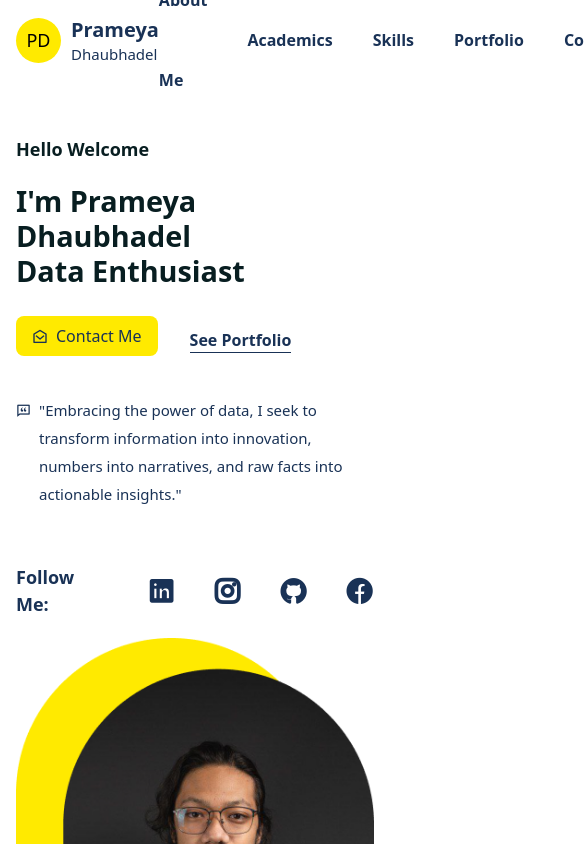
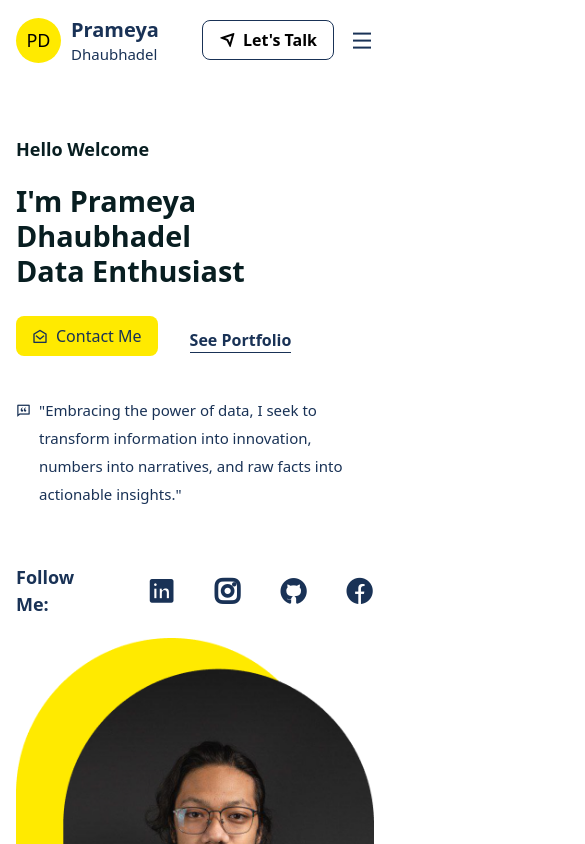
Before and after one commit to PrameyaDhdl/Portfolio, a React (Create React App) app in the folder portfolio/: page / in a window 390 px wide. Shown: the top 844 px of the page, 585 px wide, since content can reach past the window. Built offline with nearby package versions, Linux system fonts and the light colour scheme.

Commit message:
making navbar responsive

```diff
--- a/portfolio/src/Components/Navbar/Navbar.jsx
+++ b/portfolio/src/Components/Navbar/Navbar.jsx
@@ -1,9 +1,23 @@
-import React, { useRef, useEffect } from "react";
+import React, { useRef, useEffect, useState } from "react";
+
+const NavItem = ({ text, href, onClick }) => (
+  <li>
+    <a
+      onClick={onClick}
+      className="text-smallTextColor font-[600]"
+      href={href}
+    >
+      {text}
+    </a>
+  </li>
+);
 
 const Navbar = () => {
   const headerRef = useRef(null);
+  const [nav, setNav] = useState(false);
 
   const stickyHeaderFunc = () => {
+    if (headerRef.current) {
       window.addEventListener("scroll", () => {
         if (
           document.body.scrollTop > 80 ||
@@ -14,6 +28,7 @@ const Navbar = () => {
           headerRef.current.classList.remove("sticky_header");
         }
       });
+    }
   };
 
   useEffect(() => {
@@ -25,26 +40,35 @@ const Navbar = () => {
     };
   }, []);
 
-  const handleClick = (e) => {
+  const handleClick = (e, target) => {
     e.preventDefault();
 
-    const targetAttr = e.target.getAttribute("href");
-    const location = document.querySelector(targetAttr);
+    const location = document.querySelector(target);
 
     if (location) {
-      // Use `scrollIntoView` for smooth scrolling
       location.scrollIntoView({ behavior: "smooth" });
+      // Close the menu by setting nav to false
+      setNav(false);
     }
   };
+
+  const navItems = [
+    { text: "About Me", href: "#about" },
+    { text: "Academics", href: "#Academics" },
+    { text: "Skills", href: "#Skills" },
+    { text: "Portfolio", href: "#portfolio" },
+    { text: "Contact", href: "#contact" },
+  ];
 
   return (
     <div
       ref={headerRef}
-      className="w-full h-[80px] sm:h-[60px] leading-[80px] sm:leading-[60px] flex items-center"
+      className={`w-full h-[80px] sm:h-[60px] ${
+        nav ? "sticky_header" : ""
+      } leading-[80px] sm:leading-[60px] flex items-center`}
     >
       <div className="container">
         <div className="flex items-center justify-between">
-          {/*=========== logo=========*/}
           <div className="flex items-center gap-[10px]">
             <span className="w-[45px] h-[45px] bg-primaryColor text-black text-[18px] font-[500] rounded-full flex items-center justify-center">
               PD
@@ -58,67 +82,49 @@ const Navbar = () => {
               </p>
             </div>
           </div>
-          {/*=========== logo end =========*/}
-          <div className="menu">
-            <ul className="flex items-center gap-10">
-              <li>
-                <a
-                  onClick={handleClick}
-                  className="text-smallTextColor font-[600]"
-                  href="#about"
-                >
-                  About Me
-                </a>
-              </li>
-              <li>
-                <a
-                  onClick={handleClick}
-                  className="text-smallTextColor font-[600]"
-                  href="#Academics"
-                >
-                  Academics
-                </a>
-              </li>
-              <li>
-                <a
-                  onClick={handleClick}
-                  className="text-smallTextColor font-[600]"
-                  href="#Skills"
-                >
-                  Skills
-                </a>
-              </li>
-              <li>
-                <a
-                  onClick={handleClick}
-                  className="text-smallTextColor font-[600]"
-                  href="#portfolio"
-                >
-                  Portfolio
-                </a>
-              </li>
-              <li>
-                <a
-                  onClick={handleClick}
-                  className="text-smallTextColor font-[600]"
-                  href="#contact"
-                >
-                  Contact
-                </a>
-              </li>
+          <div className={`menu ${nav ? "block" : "hidden"} md:flex`}>
+            <ul className="md:flex items-center gap-10 hidden">
+              {navItems.map((item, index) => (
+                <NavItem
+                  key={index}
+                  text={item.text}
+                  href={item.href}
+                  onClick={(e) => handleClick(e, item.href)}
+                />
+              ))}
             </ul>
           </div>
-          {/*========================================*/}
           <div className="flex items-center gap-4">
             <a href="https://wa.me/9840397987">
               <button className="flex items-center gap-2 text-smallTextColour font-[600] border border-solid border-smallTextColor py-1 px-4 rounded-[8px] max-h-[40px] hover:bg-smallTextColor hover:text-white hover:font-[500] ease-in duration-300">
                 <i className="ri-send-plane-line"></i> Let's Talk
               </button>
             </a>
-            <span className="text-2xl text-smallTextColor md:hidden cursor-pointer">
-              {/* Add an icon or element for mobile menu toggle here */}
-              {/* For example: <i className="ri-menu-line"></i> */}
+            <span
+              onClick={() => setNav(!nav)}
+              className="text-2xl text-smallTextColor md:hidden cursor-pointer"
+            >
+              {nav ? (
+                <i className="ri-close-line"></i>
+              ) : (
+                <i className="ri-menu-fill"></i>
+              )}
             </span>
+            {nav && (
+              <ul
+                className="flex flex-col justify-center items-center absolute top-[80px] left-0 w-full h-screen bg-white"
+                // Set the top position to the height of the navigation bar (80px)
+              >
+                {navItems.map((item, index) => (
+                  <NavItem
+                    key={index}
+                    text={item.text}
+                    href={item.href}
+                    onClick={(e) => handleClick(e, item.href)}
+                  />
+                ))}
+              </ul>
+            )}
           </div>
         </div>
       </div>
```
Lines whose indentation alone changed are shown as unchanged.
